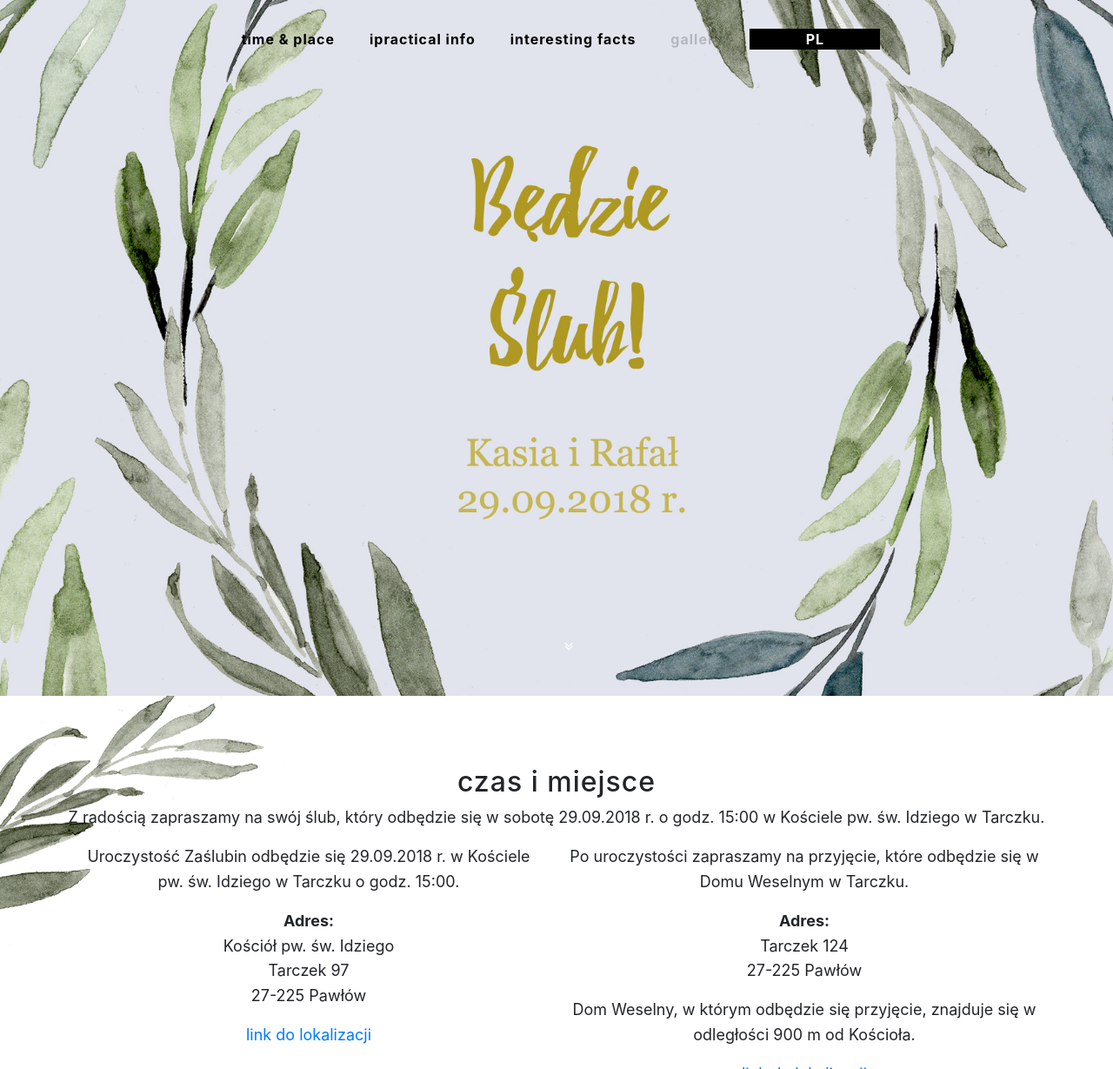
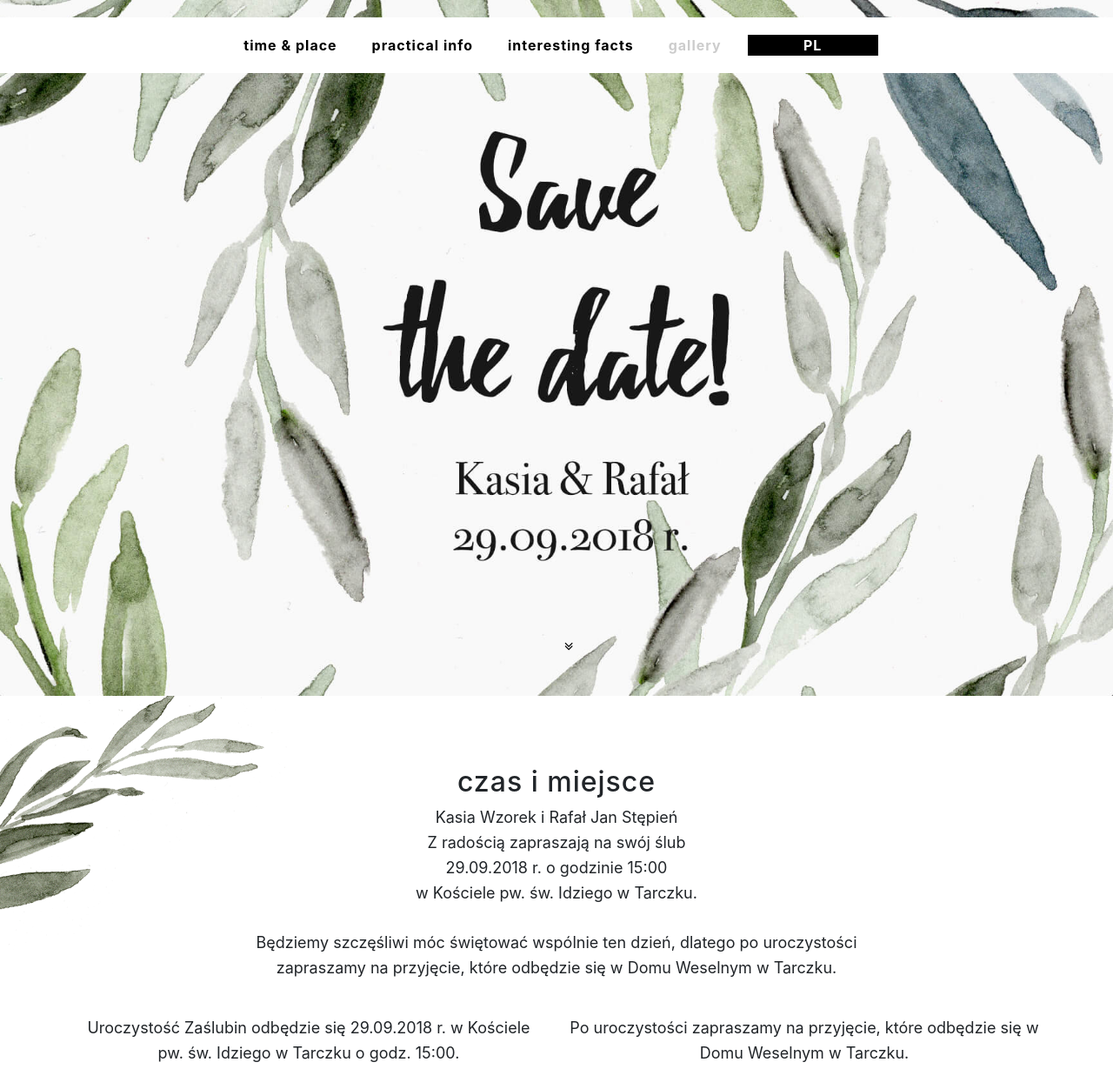
Before and after one commit to mrMagic-web/wedding, a website with bundled scripts: page en.html in a window 1280 px wide. Shown: the top 1229 px of the page at 87% size. Built offline with nearby package versions, Linux system fonts and the light colour scheme; a web font is replaced by a local one.

Commit message:
content and visual updates

```diff
--- a/en.html
+++ b/en.html
@@ -6,7 +6,7 @@
     <meta name="viewport" content="width=device-width, initial-scale=1, shrink-to-fit=no">
     <meta name="description" content="">
     <meta name="author" content="">
-    <title>Kasia and Rafał, 29.09.2018</title>
+    <title>Kasia & Rafał, 29.09.2018</title>
     <!-- Bootstrap core CSS -->
     <link href="vendor/bootstrap/css/bootstrap.min.css" rel="stylesheet">
     <link href="vendor/carousel/flexible-bootstrap-carousel.css" rel="stylesheet">
@@ -22,13 +22,20 @@
     <!-- Navigation -->
     <nav class="" id="mainNav">
         <div class="container">
-            <div class="navbar navbar-fixed-top sticky" id="navbarResponsive">
-                <ul class="navbar-nav">
-                    <li class="nav-item">
+
+    <nav class="navbar navbar-expand-lg navbar-light fixed-top navbar-fixed-top" id="mainNav">
+      <div class="container">
+        <button class="navbar-toggler navbar-toggler-right" type="button" data-toggle="collapse" data-target="#navbarResponsive" aria-controls="navbarResponsive" aria-expanded="false" aria-label="Toggle navigation">
+          Menu
+          <i class="fa fa-bars"></i>
+        </button>
+        <div class="collapse navbar-collapse" id="navbarResponsive">
+          <ul class="navbar-nav ml-auto">
+            <li class="nav-item">
                         <a class="nav-link js-scroll-trigger" href="#about">time & place</a>
                     </li>
                     <li class="nav-item">
-                        <a class="nav-link js-scroll-trigger" href="#download">ipractical info</a>
+                        <a class="nav-link js-scroll-trigger" href="#download">practical info</a>
                     </li>
                     <li class="nav-item">
                         <a class="nav-link js-scroll-trigger" href="#information">interesting facts</a>
@@ -37,14 +44,16 @@
                         <a class="nav-link js-scroll-trigger" href="#gallery">gallery</a>
                     </li>
                     <li class="nav-item">
-                        <a class="nav-link language" href="index.html">PL</a>
+                        <a class="nav-link language" href="/">PL</a>
                     </li>
-                </ul>
-            </div>
+          </ul>
+        </div>
+      </div>
+    </nav>
         </div>
     </nav>
     <!-- Intro Header -->
-    <header class="masthead">
+    <header class="masthead en">
         <div class="intro-body">
             <div class="container">
                 <div class="row">
@@ -62,9 +71,16 @@
         <div class="container">
             <div class="branch branch1"></div>
             <div class="row" style="justify-content: center;">
-                <h2 class="text-center">czas i miejsce</h2>
-                <p>Z radością zapraszamy na swój ślub, który odbędzie się w sobotę 29.09.2018 r. o godz. 15:00 w Kościele pw. św. Idziego w Tarczku.</p>
+                    <div class="col-lg-8 mx-auto">
+
+                 <h2 class="text-center">czas i miejsce</h2>
+                 <p>Kasia Wzorek i Rafał Jan Stępień<br/>
+        Z radością zapraszają na swój ślub<br/>
+        29.09.2018 r. o godzinie 15:00<br/>
+        w Kościele pw. św. Idziego w Tarczku.<br/><br/>
+        Będziemy szczęśliwi móc świętować wspólnie ten dzień, dlatego po uroczystości zapraszamy na przyjęcie, które odbędzie się w Domu Weselnym w Tarczku.</p><br/>
             </div>
+        </div>
             <div class="row">
                 <div class="col-md-6">
                     <p>Uroczystość Zaślubin odbędzie się 29.09.2018 r. w Kościele pw. św. Idziego w Tarczku o godz. 15:00.</p>
--- a/scss/grayscale.scss
+++ b/scss/grayscale.scss
@@ -53,8 +53,19 @@ a {
   margin-bottom: 0;
   position: absolute;
   width: 100%;
+  .ml-auto {
+    margin: auto;
+  }
+  .container {
+    display: flex;
+    justify-content: center;
+  }
   .navbar{
     min-width: 320px;
+    padding: 15px;
+  }
+  .navbar-toggler {
+    border: none;
   }
   .navbar-fixed-top {
     position: fixed;
@@ -65,8 +76,8 @@ a {
     display: flex;
     justify-content: center;
     transition: all 0.3s;
-    background-color: transparent;
-    @media(min-width:768px) {
+    background-color: white;
+    @media(min-width:992px) {
       top: 20px;
     }
     &.stay-top {
@@ -78,21 +89,19 @@ a {
     color: black;
     font-weight: bold;
   }
+
   .navbar-nav {
     display: flex;
     justify-content: center;
     flex-direction: column;
     text-align: center;
     flex-wrap: wrap;
-    @media(min-width:768px) {
+     @media(min-width:992px) {
       flex-direction: row;
     }
     .nav-item {
       z-index: 10;
-      padding: 2px 6px;
-      @media(min-width:768px) {
-        padding: 5px 10px;
-      }
+      padding: 5px 10px;
     }
   }
   .nav-link {
@@ -141,12 +150,17 @@ a {
   text-align: center;
 
   color: white;
-  background: url('../img/intro-bg.jpg') no-repeat scroll;
+  background: url('../img/baner-pl.jpg') no-repeat scroll;
   -webkit-background-size: cover;
   -moz-background-size: cover;
   -o-background-size: cover;
   background-size: cover;
   background-position: center center;
+
+  &.en {
+    background-image: url('../img/baner-en.jpg');
+  }
+
   .intro-body {
     position: absolute;
     bottom: 20px;
@@ -185,15 +199,15 @@ a {
   -moz-transition: background 0.3s ease-in-out;
   transition: background 0.3s ease-in-out;
 
-  color: white;
-  border: 2px solid white;
+  color: black;
+  border: 2px solid black;
   border-radius: 100% !important;
   background: transparent;
   &:focus,
   &:hover {
-    color: white;
+    color: black;
     outline: none;
-    background: fade-out(white, .9);
+    background: fade-out(black, .9);
   }
 }
 
```
Also changed, not shown: index.html (+41 -16 lines), css/grayscale.css, css/grayscale.min.css, img/Sax-and-Six.jpg (added), img/baner-en.jpg (added), img/baner-pl.jpg (added), img/dom-weselny2.jpg (added), img/dymarki.jpg (added).
